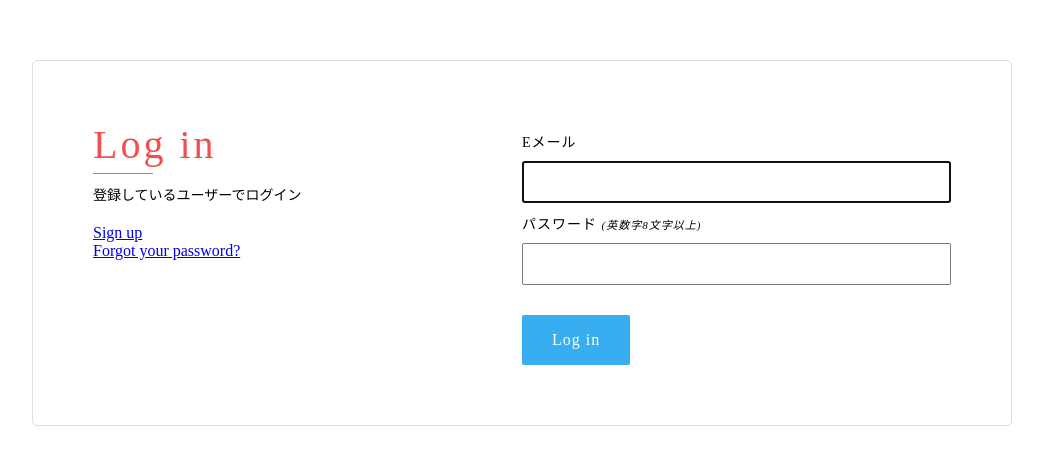
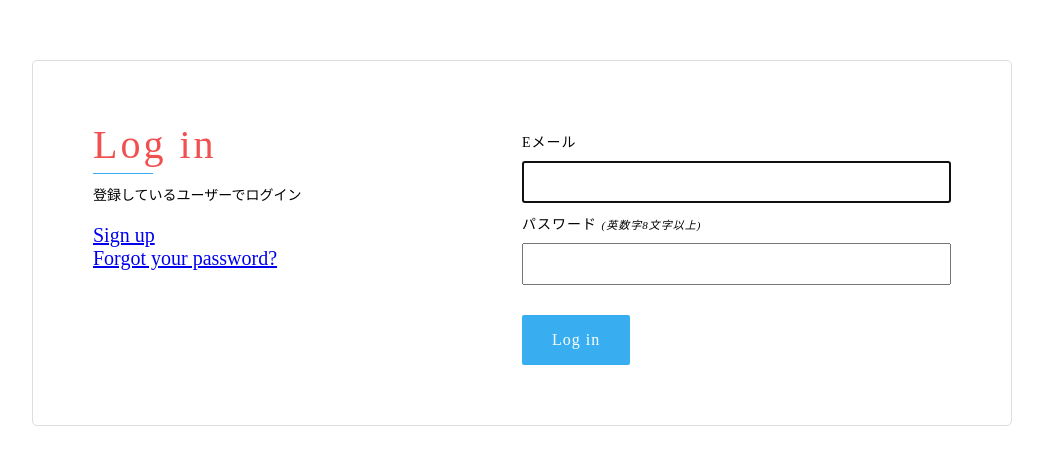
Before and after one commit to tomo-154/chat-space2, a Rails app: page /users/sign_in in a window 1280 px wide. Shown: the top 465 px of the page, without its empty margins (118-1161 px from the left). Run offline with Rails 7, Linux system fonts and the light colour scheme; tables that the repository leaves empty hold one stand-in row (values such as "Sample post"); style sheets or scripts are compiled from the project's sources; some libraries are stand-ins or nearby versions.

Commit message:
add font size

```diff
--- a/app/assets/stylesheets/_user.scss
+++ b/app/assets/stylesheets/_user.scss
@@ -39,7 +39,9 @@
       font-size: 14px;
       font-weight: 200;
     }
-
+    a {
+      font-size: 20px;
+    }
     .btn {
       margin-top: 20px;
       color: #fff;
--- a/app/views/devise/registrations/new.html.haml
+++ b/app/views/devise/registrations/new.html.haml
@@ -3,6 +3,7 @@
     .account-page__inner--left.account-page__header
       %h2 Create Account
       %h5 新規アカウントの作成
+      %a
       = render "devise/shared/links"
     .account-page__inner--right.user-form
       = form_for(resource, as: resource_name, url: registration_path(resource_name)) do |f|
```
